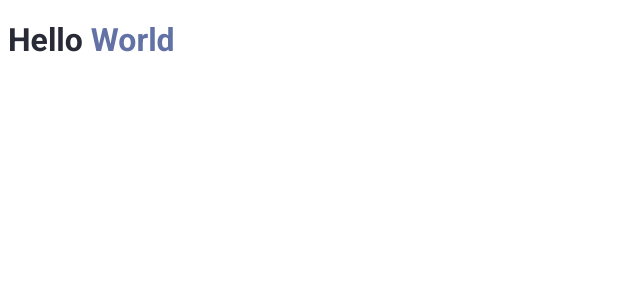
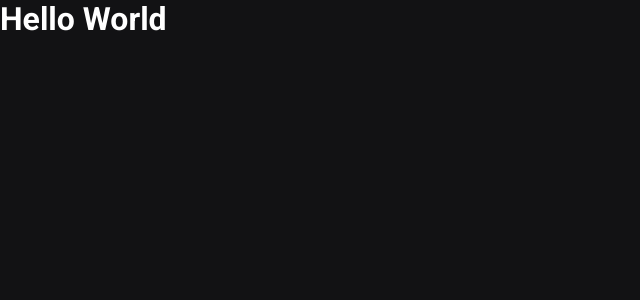
Before and after one commit to israelfagundes/ignews, a Next.js app: page / in a window 1280 px wide. Shown: the top 300 px of the page, without its empty margins (0-640 px from the left). Built offline with nearby package versions, Linux system fonts and the light colour scheme.

Commit message:
feat: add global styles.

```diff
--- a/src/pages/_app.tsx
+++ b/src/pages/_app.tsx
@@ -1,4 +1,6 @@
 import { AppProps } from 'next/app'
+
+import '../styles/global.scss'
 
 function MyApp({ Component, pageProps }: AppProps) {
   return <Component {...pageProps} />
--- a/src/pages/index.tsx
+++ b/src/pages/index.tsx
@@ -1,6 +1,4 @@
 import Head from 'next/head'
-
-import styles from '../styles/home.module.scss'
 
 export default function Home() {
   return (
@@ -8,7 +6,7 @@
       <Head>
         <title>Home | ig.news</title>
       </Head>
-      <h1 className={styles.title}>Hello <span>World</span></h1>
+      <h1>Hello <span>World</span></h1>
     </>
   )
 }
--- /dev/null
+++ b/src/styles/global.scss
@@ -0,0 +1,46 @@
+* {
+  margin: 0;
+  padding: 0;
+  box-sizing: border-box;
+}
+
+:root {
+  --white: #fff;
+
+  --gray-100: #e1e1e6;
+  --gray-300: #a8a8b3;
+  --gray-900: #121214;
+
+  --cyan-500: #61dafb;
+  --yellow-500: #eba417;
+}
+
+@media (max-width: 1080px) {
+  html {
+    font-size: 93.75%;
+  }
+}
+
+@media (max-width: 720px) {
+  html {
+    font-size: 87.5%;
+  }
+}
+
+body {
+  background-color: var(--gray-900);
+  color: var(--white);
+}
+
+body, input, textarea, select, button {
+  font: 400 1rem 'Roboto', sans-serif;
+}
+
+button {
+  cursor: pointer;
+}
+
+a {
+  color: inherit;
+  text-decoration: none;
+}
--- a/src/styles/home.module.scss
+++ /dev/null
@@ -1,8 +0,0 @@
-.title {
-  font-family: 'Roboto', sans-serif;
-  color: #282a36;
-
-  span {
-    color: #6272a4;
-  }
-}
```
